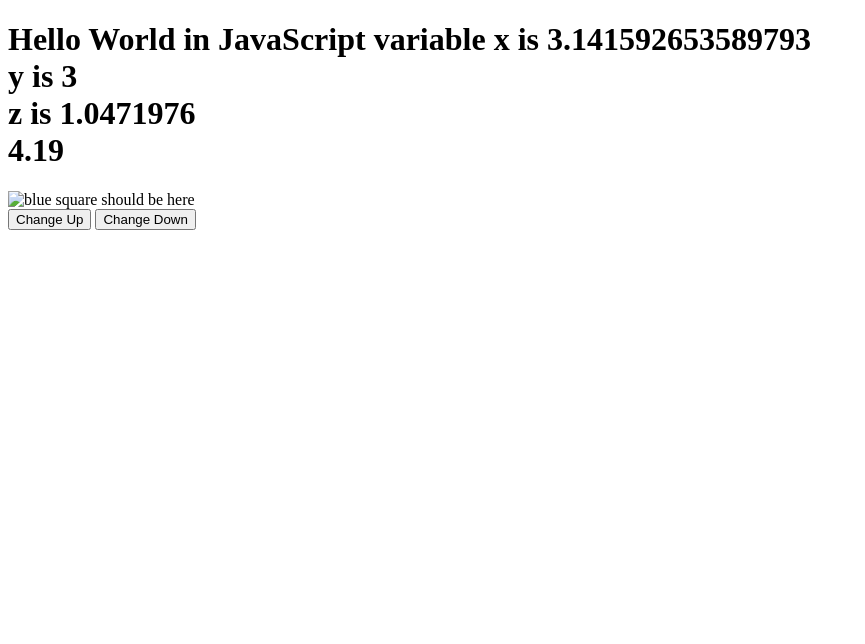
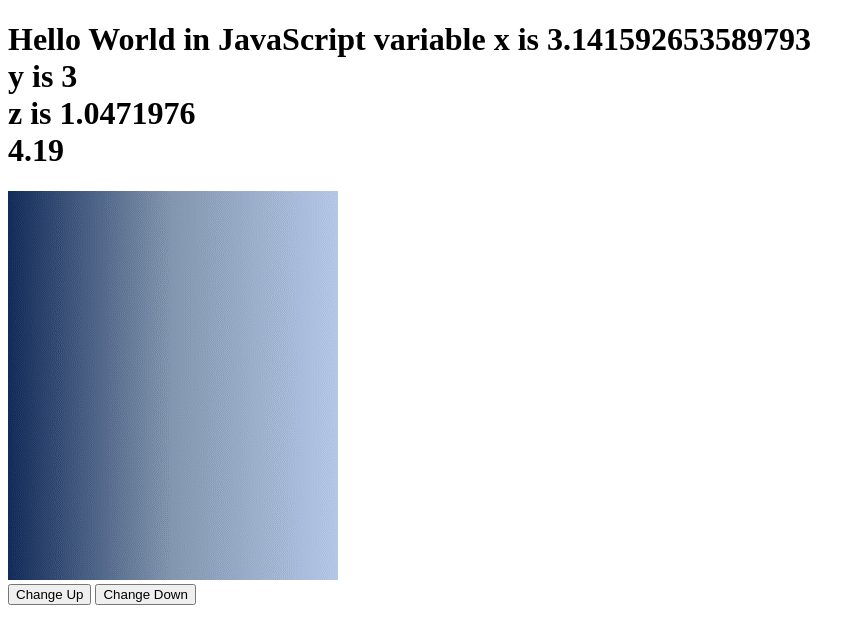
Before and after one commit to drbatnott/DoingJSLive, a plain HTML site: page index.html in a window 1280 px wide. Both pictures are taken after a click on the button "Change Down". Shown: the whole page, without its empty margins (0-865 px from the left). Drawn offline with Linux system fonts and the light colour scheme.

Commit message:
Fixed the error in change down. Problem was a L instead of a l Thanks to Jake

```diff
--- a/index.html
+++ b/index.html
@@ -12,7 +12,17 @@
         function addNumbers(a, b) {
             return a + b;
         }
-        //function to change the image
+        /*function to change the image
+         * c is a local var to this set of script functions etc
+         * as we enter either of the following functions we change the value of c
+         * c is the selector of the imagesToShow array
+         * in the array above imagesToShow[0] == 'Gradient.png'
+         * imagesToShow.length is the length of the array
+         * if we try to make images to show > 2 - in JavaScript array go from element 0 to element length-1
+         * there would be an error so we make it loop back - alternatively we could hide the button
+         * If we try to make c < 0 then there would be an error so we make it loop - we could hide the button
+         * when c reaches 0
+         */
         function changeImage() {
             c++;
             if (c >= imagesToShow.length) {
@@ -21,10 +31,11 @@
             document.getElementById('blue').src = imagesToShow[c];
         }
         //Testing this failed Why?
+        //I had put a L for length
         function changeImageDown() {
             c--;
             if (c < 0) {
-                c = imagesToShow.Length-1;
+                c = imagesToShow.length-1;
             }
             document.getElementById('blue').src = imagesToShow[c];
         }
@@ -56,6 +67,10 @@
         //comments in JavaScript can be single lines
     </script>
     <br />
+    <!--
+        when we press the Change Up button it will call the function changeImage()
+        similarly when we click the Change Down button it will call the changeImageDown() function
+    -->
     <button onclick=changeImage()>Change Up</button>
     <button onclick=changeImageDown()>Change Down</button>
 </body>
```
